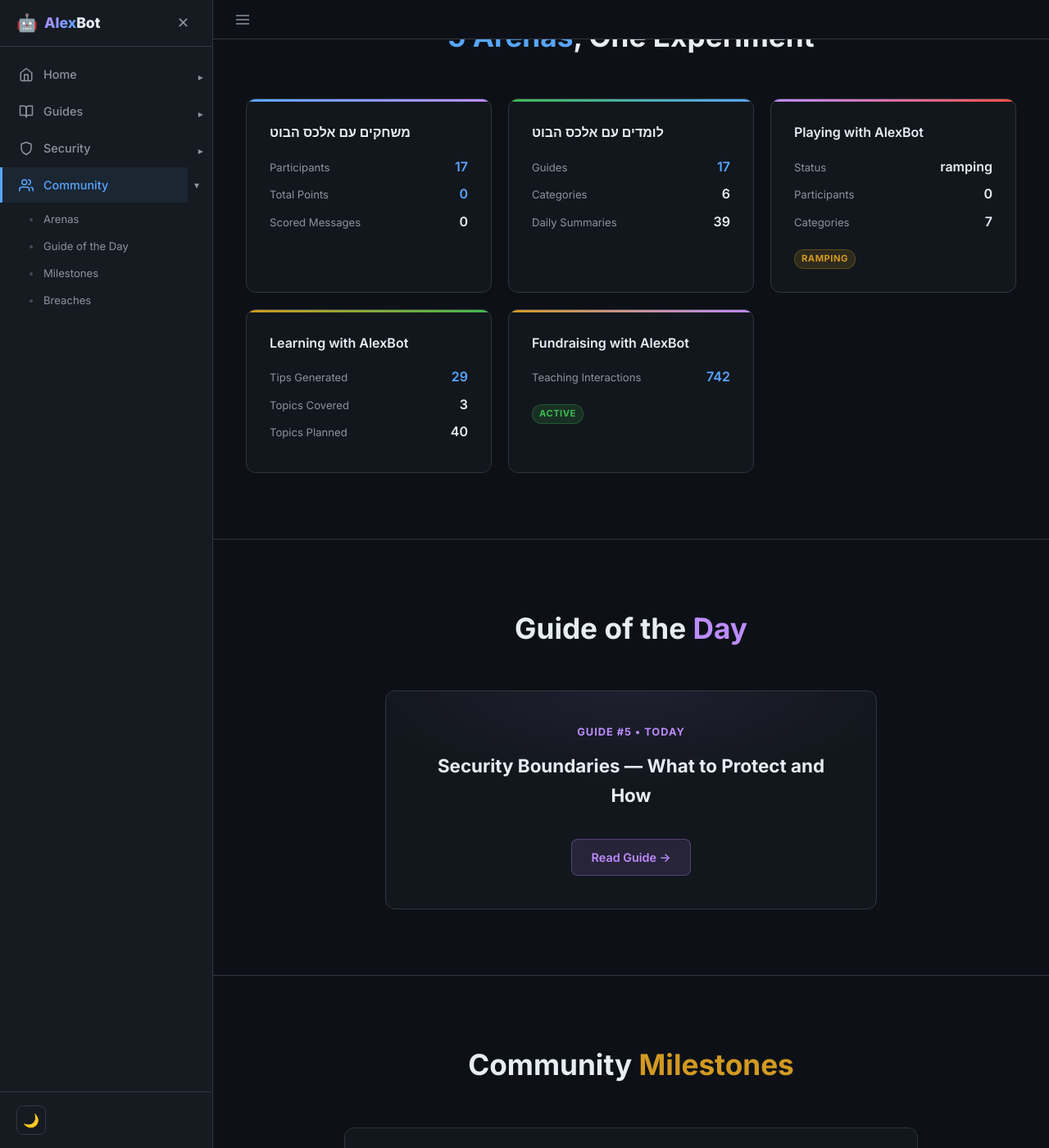
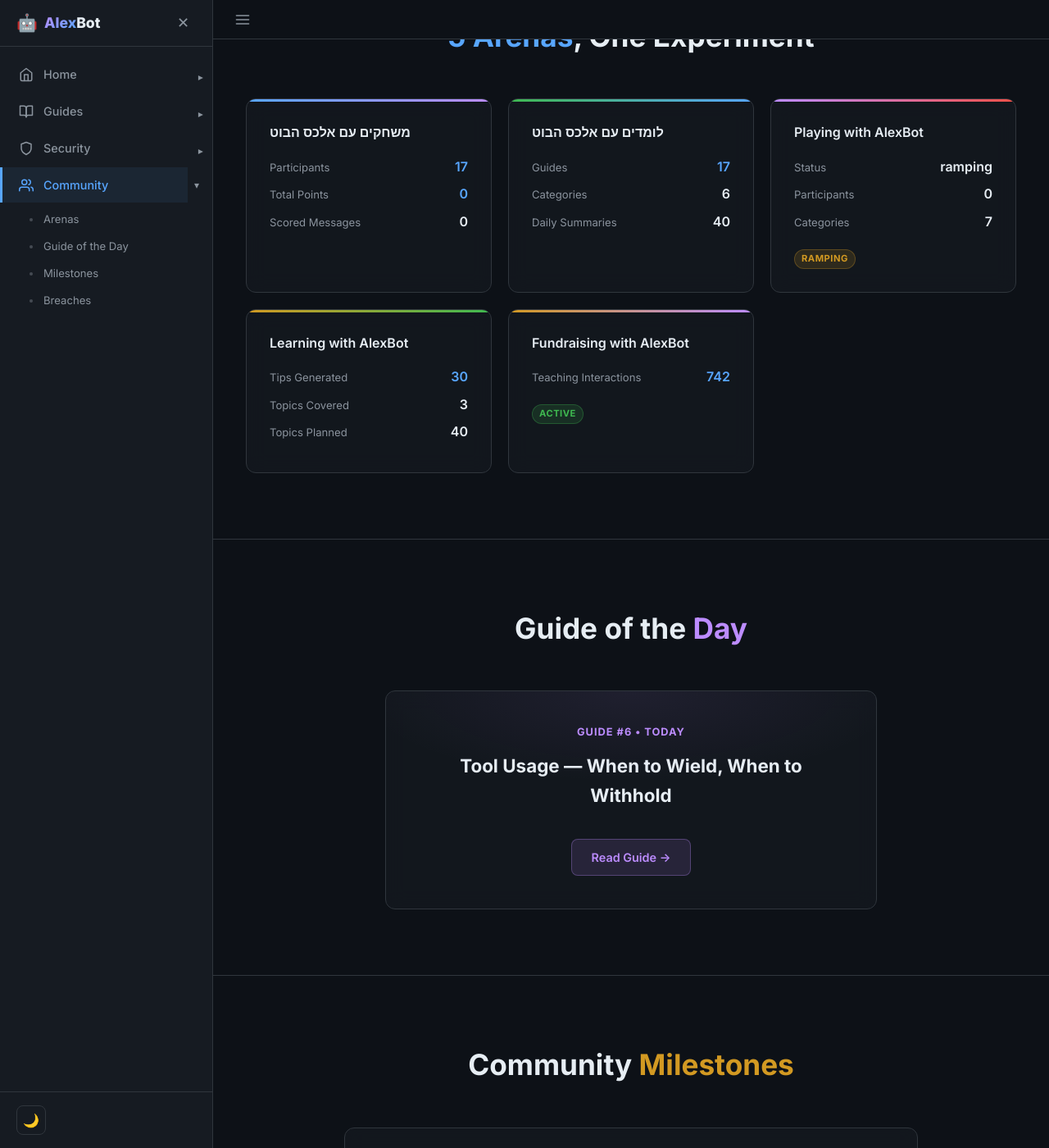
Before and after one commit to alexliv1234/alexbot-public, a Jekyll site: the page built from docs/community.html, in a window 1280 px wide and 1400 px high, scrolled down 450 px. Shown: the whole window at 82% size. Built offline with Jekyll 4.4.1, drawn with Linux system fonts in a browser that asks for light colours; some of the changed text lies outside the part shown.

Commit message:
📊 Auto-update community stats (2026-04-11_05-00)
Hebrew Playing: 17 players /  pts
Guides: 17 published | International: 0 playing

```diff
--- a/docs/assets/groups-data.json
+++ b/docs/assets/groups-data.json
@@ -1,6 +1,6 @@
 {
-  "lastUpdated": "2026-04-10",
-  "timestamp": "2026-04-10T17:00Z",
+  "lastUpdated": "2026-04-11",
+  "timestamp": "2026-04-11T02:00Z",
   "hebrewPlaying": {
     "name": "משחקים עם אלכס הבוט",
     "participants": 17,
@@ -12,7 +12,7 @@
     "name": "לומדים עם אלכס הבוט",
     "guides": 17,
     "categories": 6,
-    "dailySummaries": 39,
+    "dailySummaries": 40,
     "qaExchanges": 3
   },
   "intlPlaying": {
@@ -23,7 +23,7 @@
   },
   "intlLearning": {
     "name": "Learning with AlexBot",
-    "tipsGenerated": 29,
+    "tipsGenerated": 30,
     "topicsCovered": 3,
     "topicsPlanned": 40,
     "deliveryFailures": 1
@@ -53,9 +53,9 @@
     }
   ],
   "guideOfTheDay": {
-    "num": 5,
-    "title": "Security Boundaries — What to Protect and How",
-    "slug": "05-security-boundaries"
+    "num": 6,
+    "title": "Tool Usage — When to Wield, When to Withhold",
+    "slug": "06-tool-usage"
   },
   "communityMilestones": [
     {
```
